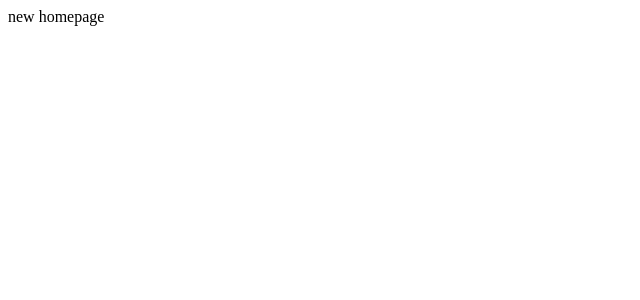
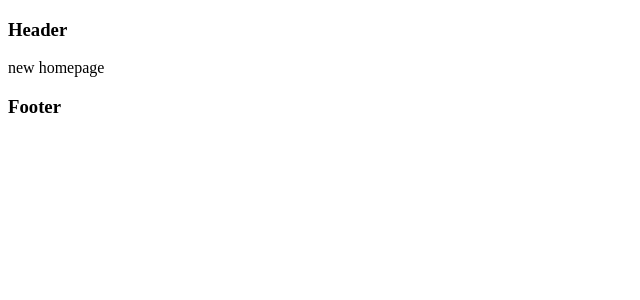
Before and after one commit to Selliott456/mern-stack-store, a React (Create React App) app in the folder frontend/: page / in a window 1280 px wide. Shown: the top 300 px of the page, without its empty margins (0-640 px from the left). Built offline with nearby package versions, Linux system fonts and the light colour scheme.

Commit message:
adds header and footer to app page

```diff
--- a/frontend/src/App.js
+++ b/frontend/src/App.js
@@ -1,4 +1,5 @@
 import { BrowserRouter, Routes, Route } from "react-router-dom";
+
 import AdminAnalyticsPage from "./admin/AdminAnalyticsPage";
 import AdminChatsPage from "./admin/AdminChatsPage";
 import AdminCreateProductPage from "./admin/AdminCreateProductPage";
@@ -18,11 +19,15 @@ import UserProfilePage from "./pages/user/UserProfilePage";
 import UserCartDetailsPage from "./pages/user/UserCartDetailsPage";
 import UserOrdersPage from "./pages/user/UserOrdersPage";
 import UserOrdertDetailsPage from "./pages/user/UserOrderDetailsPage";
+
 import ProtectedRouteComponent from "./components/ProtectedRouteComponent";
+import FooterComponent from "./components/FooterComponent";
+import HeaderComponent from "./components/HeaderComponent";
 
 function App() {
   return (
     <BrowserRouter>
+      <HeaderComponent />
       <Routes>
         <Route path="/login" element={<LoginPage />} />
         <Route path="/register" element={<RegistrationPage />} />
@@ -65,6 +70,7 @@ function App() {
           <Route path="/admin/user" element={<AdminUserPage />} />
         </Route>
       </Routes>
+      <FooterComponent />
     </BrowserRouter>
   );
 }
--- /dev/null
+++ b/frontend/src/components/FooterComponent.js
@@ -0,0 +1,5 @@
+const FooterComponent = () => {
+  return <h3>Footer</h3>;
+};
+
+export default FooterComponent;
--- /dev/null
+++ b/frontend/src/components/HeaderComponent.js
@@ -0,0 +1,5 @@
+const HeaderComponent = () => {
+  return <h3>Header</h3>;
+};
+
+export default HeaderComponent;
```
